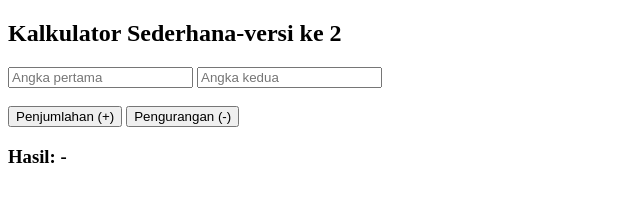
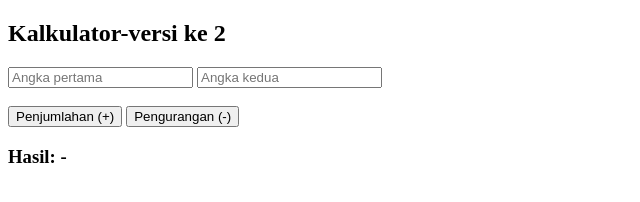
Before and after one commit to rahadatulaisyiyumna3260-lgtm/Kalkulator, a plain HTML site: page index.html in a window 1280 px wide. Shown: the whole page, without its empty margins (0-640 px from the left). Drawn offline with Linux system fonts and the light colour scheme.

Commit message:
Mengubah judul menjadi kalkulator

```diff
--- a/index.html
+++ b/index.html
@@ -2,10 +2,10 @@
 <html lang="id">
 <head>
     <meta charset="UTF-8">
-    <title>Kalkulator Sederhana-Versi ke 2</title>
+    <title>Kalkulator-Versi ke 2</title>
 </head>
 <body>
-    <h2>Kalkulator Sederhana-versi ke 2</h2>
+    <h2>Kalkulator-versi ke 2</h2>
     <input type="number" id="angka1" placeholder="Angka pertama">
     <input type="number" id="angka2" placeholder="Angka kedua">
     <br><br>
```
